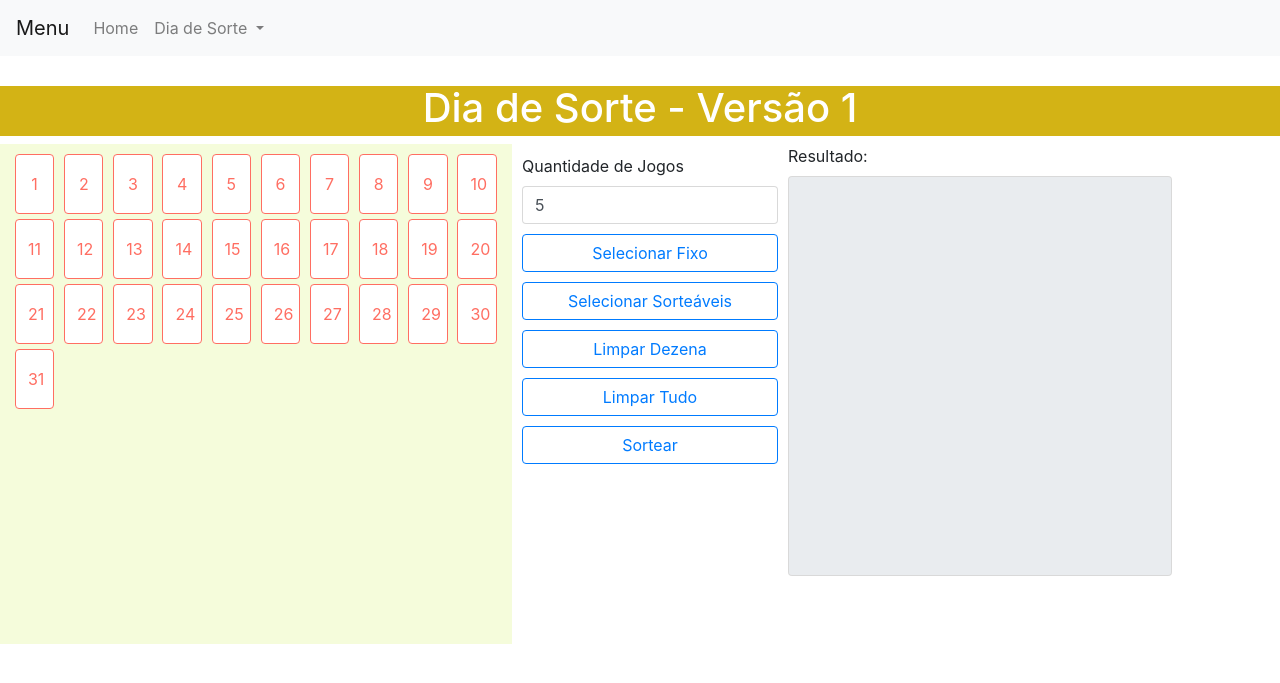
After one commit to Zeniker/Loteria, a Django app: page /jogos/dia_sorte_v1 in a window 1280 px wide. The commit adds this page. Shown: the top 683 px of the page. Run offline with Django 3.2, Linux system fonts and the light colour scheme; some libraries are stand-ins or nearby versions.

Commit message:
Novos arquivos.

```diff
--- a/site/jogos/templates/base.html
+++ b/site/jogos/templates/base.html
@@ -22,10 +22,11 @@
             <li class="nav-item dropdown">
                 <a class="nav-link dropdown-toggle" href="#" id="navbarDropdownMestre" role="button"
                    data-toggle="dropdown" aria-haspopup="true" aria-expanded="false">
-                    Jogos
+                    Dia de Sorte
                 </a>
                 <div class="dropdown-menu" aria-labelledby="navbarDropdownMestre">
-                    <a class="dropdown-item" href="{% url 'dia_sorte' %}">Dia de Sorte</a>
+                    <a class="dropdown-item" href="{% url 'dia_sorte_v1' %}">Versão 1</a>
+                    <a class="dropdown-item" href="{% url 'dia_sorte_v2' %}">Versão 2</a>
                 </div>
             </li>
         </ul>
@@ -43,9 +44,9 @@
 <script src="{% static "lib/bootstrap/js/bootstrap.min.js" %}"></script>
 
 <script src="{% static "js/loteria.js" %}"></script>
-<script src="{% static "js/controllers/diaSorteController.js" %}"></script>
+<script src="{% static "js/controllers/diaSorte.controller.js" %}"></script>
 
-<script src="{% static "js/services/diaSorteService.js" %}"></script>
+<script src="{% static "js/services/diaSorte.service.js" %}"></script>
 
 <script src="{% static "js/directives/number-input.directive.js" %}"></script>
 
--- /dev/null
+++ b/site/jogos/templates/dia_sorte_v1.html
@@ -0,0 +1,50 @@
+{% extends "base.html" %}
+
+{% block body %}
+    <div ng-controller="DiaSorteController as vm" ng-init="vm.iniciar()">
+        {% csrf_token %}
+        <div class="cabecalho dia-sorte">
+            <h1>
+                Dia de Sorte - Versão 1
+            </h1>
+        </div>
+        <div class="alert alert-danger alert-loteria" ng-hide="vm.mensagemErro.length == 0">
+            <ul>
+                <li ng-repeat="mensagem in vm.mensagemErro" ng-bind="mensagem"></li>
+            </ul>
+        </div>
+        <div class="dia-sorte">
+            <div class="secao-numeros">
+                <div class="d-flex flex-wrap">
+                    {% include "secao_numero.html" %}
+                </div>
+
+            </div>
+        </div>
+        <div class="secao-botoes">
+            <div class="row">
+                <div class="col-md-12">
+                    <label for="quant_jogos">Quantidade de Jogos</label>
+                    <input type="text" id="quant_jogos" class="form-control" ng-model="vm.quantidade_jogos" number-input="2">
+                </div>
+            </div>
+
+            <button class="btn btn-outline-primary" ng-click="vm.trocaSelecao(1)"
+                    ng-class="{'btn-selecionado': vm.selecaoAtual == 1}">Selecionar Fixo</button>
+
+            <button class="btn btn-outline-primary" ng-click="vm.trocaSelecao(2)"
+                    ng-class="{'btn-selecionado': vm.selecaoAtual == 2}">Selecionar Sorteáveis</button>
+
+            <button class="btn btn-outline-primary" ng-click="vm.trocaSelecao(0)"
+                    ng-class="{'btn-selecionado': vm.selecaoAtual == 0}">Limpar Dezena</button>
+
+            <button class="btn btn-outline-primary" ng-click="vm.limparTudo()">Limpar Tudo</button>
+
+            <button class="btn btn-outline-primary" ng-click="vm.sortear()">Sortear</button>
+        </div>
+        <div class="secao-resultado">
+            {% include "secao_resultado.html" %}
+        </div>
+    </div>
+
+{% endblock %}
--- /dev/null
+++ b/site/jogos/templates/secao_numero.html
@@ -0,0 +1,5 @@
+<div class="d-flex flex-wrap">
+    <button class="btn btn-numero" ng-repeat="dezena in vm.dezenas" ng-bind="dezena.numero"
+            ng-click="vm.alteraDezena($index)"
+            ng-class="dezena.classe"></button>
+</div>
--- /dev/null
+++ b/site/jogos/templates/secao_resultado.html
@@ -0,0 +1,4 @@
+<div class="form-group">
+    <label for="resultado">Resultado:</label>
+    <textarea id="resultado" class="form-control resultado-textarea" readonly ng-bind="vm.resultado"></textarea>
+</div>
--- a/site/jogos/urls.py
+++ b/site/jogos/urls.py
@@ -1,7 +1,9 @@
 from django.conf.urls import url
-from jogos.views import DiaSorteView, dia_sorte_sorteio
+from jogos.views import DiaSorteV1View, DiaSorteV2View, dia_sorte_sorteio
 
 urlpatterns = [
-    url(r'^dia_sorte$', DiaSorteView.as_view(), name='dia_sorte'),
-    url(r'^dia_sorte_sorteio$', dia_sorte_sorteio, name='dia_sorte_sorteio'),
+    url(r'^dia_sorte_v1$', DiaSorteV1View.as_view(), name='dia_sorte_v1'),
+    url(r'^dia_sorte_v1_sorteio$', dia_sorte_sorteio, name='dia_sorte_v1_sorteio'),
+
+    url(r'^dia_sorte_v2$', DiaSorteV2View.as_view(), name='dia_sorte_v2'),
 ]
--- a/site/jogos/views.py
+++ b/site/jogos/views.py
@@ -5,8 +5,15 @@
 import json
 
 
-class DiaSorteView(View):
-    template_name = 'dia_sorte.html'
+class DiaSorteV1View(View):
+    template_name = 'dia_sorte_v1.html'
+
+    def get(self, request, *args, **kwargs):
+        return render(request, self.template_name)
+
+
+class DiaSorteV2View(View):
+    template_name = 'dia_sorte_v2.html'
 
     def get(self, request, *args, **kwargs):
         return render(request, self.template_name)
--- a/site/static/css/style.css
+++ b/site/static/css/style.css
@@ -39,6 +39,7 @@
 	width: 100%;
 	min-height: 400px;
 	font-size: 20px;
+	resize: none;
 }
 
 .secao-botoes > *{
--- a/site/static/js/controllers/diaSorteController.js
+++ b/site/static/js/controllers/diaSorte.controller.js
@@ -156,13 +156,13 @@
         }
 
         var objetoSorteio = {};
-        objetoSorteio.fixo = diaSorteService.montaObjetoSorteio(dezenaFixa);
+        objetoSorteio.fixo = diaSorteService.montaObjetoSorteioV1(dezenaFixa);
         objetoSorteio.sorteaveis = [];
         objetoSorteio.numero_jogos = parseInt(vm.quantidade_jogos);
         for(i in dezenasSorteaveis){
-            objetoSorteio.sorteaveis.push(diaSorteService.montaObjetoSorteio(dezenasSorteaveis[i]));
+            objetoSorteio.sorteaveis.push(diaSorteService.montaObjetoSorteioV1(dezenasSorteaveis[i]));
         }
-        diaSorteService.sorteiaJogos(objetoSorteio, imprimeNaTela);
+        diaSorteService.sorteiaJogosV1(objetoSorteio, imprimeNaTela);
     }
 
     function imprimeNaTela(response){
--- a/site/static/js/services/diaSorteService.js
+++ b/site/static/js/services/diaSorte.service.js
@@ -6,21 +6,21 @@
 
     function diaSorteService($http){
         var service = {
-            sorteiaJogos: sorteiaJogos,
-            montaObjetoSorteio: montaObjetoSorteio
+            sorteiaJogosV1: sorteiaJogosV1,
+            montaObjetoSorteioV1: montaObjetoSorteioV1
         };
 
-        function sorteiaJogos(escolhasDiaSorte, callback){
+        function sorteiaJogosV1(escolhasDiaSorte, callback){
             $http({
                 method: 'POST',
                 data: JSON.stringify(escolhasDiaSorte),
-                url: '/jogos/dia_sorte_sorteio'
+                url: '/jogos/dia_sorte_v1_sorteio'
             }).then(callback, function errorCallback(response) {
                 console.log(response);
             });
         }
 
-        function montaObjetoSorteio(objeto){
+        function montaObjetoSorteioV1(objeto){
             var objetoSorteio = {}
             objetoSorteio.numero = objeto.numero;
             objetoSorteio.quant_sorteado = 0;
```
Also changed, not shown: site/jogos/templates/dia_sorte_v2.html (renamed from site/jogos/templates/dia_sorte.html, +3 -12 lines).
